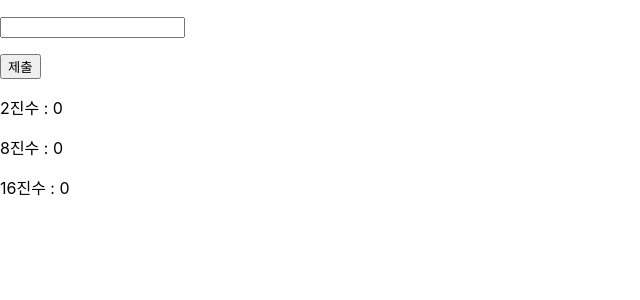
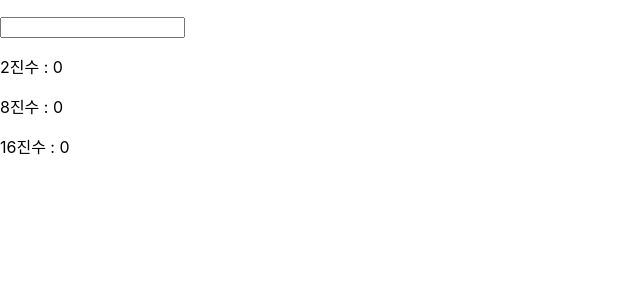
Before and after one commit to raxNone/project1, a React (Create React App) app: page / in a window 1280 px wide. Shown: the top 300 px of the page, without its empty margins (0-640 px from the left). Built offline with nearby package versions, Linux system fonts and the light colour scheme.

Commit message:
submit 버튼 삭제

```diff
--- a/src/App.js
+++ b/src/App.js
@@ -8,27 +8,28 @@ function App() {
   const [oct,setOct] = useState(0);
   const [hex,setHex] = useState(0);
 
+  function Form1(e){
+    let t_value = e.target.value;
+    setMsg(t_value);
+    setBin(Number(t_value).toString(2));
+    setOct(Number(t_value).toString(8));
+    setHex(Number(t_value).toString(16).toUpperCase());
+    console.log(t_value);
+  }
+
   return (
     <div>
+      <p><input type='text' id='text' onChange={Form1} /></p>
+      <div>
+        <p>2진수 : {bin}</p>
+        <p>8진수 : {oct}</p>
+        <p>16진수 : {hex}</p>
+      </div>
 
-      <form onSubmit={event =>{
-        event.preventDefault();
-        setMsg(event.target.text.value);
-        setBin(Number(msg).toString(2));
-        setOct(Number(msg).toString(8));
-        setHex(Number(msg).toString(16).toUpperCase());
-
-      }}>
-        <p><input type='text' id='text'/></p>
-        <p><input type='submit' value='제출'/></p>
-
-      </form>
-
-      <p>2진수 : {bin}</p>
-      <p>8진수 : {oct}</p>
-      <p>16진수 : {hex}</p>
     </div>
   );
 }
 
+
+
 export default App;
```
